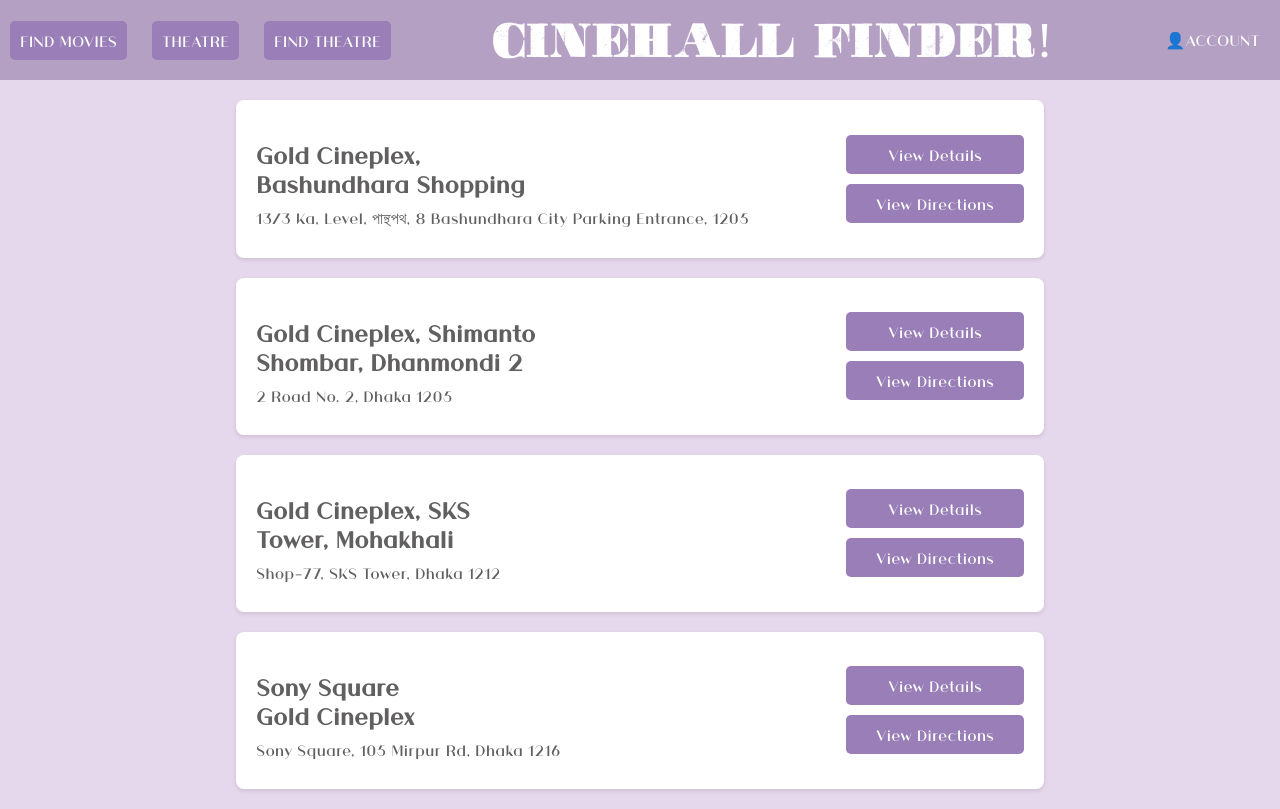
After one commit to mondrita/cineHall_finder, a Flask app: page /find_theatre in a window 1280 px wide. The commit adds this page. Run offline with Flask 3, Linux system fonts and the light colour scheme.

Commit message:
fixxing merge issues

```diff
--- a/app/routes.py
+++ b/app/routes.py
@@ -1,6 +1,6 @@
 from app import app, db
 from flask import render_template, request, redirect, url_for,flash,session,jsonify
-from app.models import User, Movie_Data, Wishlist, UserPreferences, RatingReview, hall, Seat
+from app.models import Hall_Details, User, Movie_Data, Wishlist, UserPreferences, RatingReview, hall, Seat
 from sqlalchemy.sql import text,or_,func
 from math import ceil
 
@@ -401,3 +401,16 @@ def buy_tickets(movie_title, username):
             # Redirect or render a confirmation page
     # Pass all seats to the template, including unavailable ones
     return render_template('buy_ticket.html', movie=movie, username=username, all_seats=all_seats)
+
+@app.route('/find_theatre')
+def find_theatre():
+    # Fetch all hall details from the database
+    halls = Hall_Details.query.all()
+
+    # Pass the list of hall details to the find_theatre template
+    return render_template('find_theatre.html', halls=halls)
+
+@app.route('/hall_details/<hall_name>')
+def hall_details(hall_name):
+    hall = Hall_Details.query.filter_by(hall_name=hall_name).first_or_404()
+    return render_template('hall_details.html', hall=hall)
--- a/app/templates/base1.html
+++ b/app/templates/base1.html
@@ -3,7 +3,7 @@
 <head>
     <meta charset="UTF-8">
     <meta name="viewport" content="width=device-width, initial-scale=1.0">
-    <title>Simple Navbar Website</title>
+    <title>CINEPLEX</title>
     <style>
         @font-face {
         font-family: Font1;
@@ -119,15 +119,15 @@
 </head>
 <body>
     <div class="navbar">
-
         <div class="icons">
-
             <div class="dropdown">
-                <a href="{{ url_for('search',username=username) }}" class="all-products-button">FIND MOVIES</a>
+                <a href="{{ url_for('search', username=username) }}" class="all-products-button">FIND MOVIES</a>
                 <div class="dropdown-content">
                     <a href="{{ url_for('movies_genre') }}" >GENRES</a>
                 </div>
-                <a href="{{url_for('current_movies', username=username)}}" class="all-products-button">THEATRE</a>
+                <a href="{{ url_for('current_movies', username=username) }}" class="all-products-button">THEATRE</a>
+                <a href="{{ url_for('find_theatre', username=username) }}" class="all-products-button">FIND THEATRE</a>
+<! -- ABOVE LINE NEEDS CHANGING -->
             </div>
         </div>
 
--- /dev/null
+++ b/app/templates/find_theatre.html
@@ -0,0 +1,74 @@
+{% extends "base1.html" %}
+
+{% block content %}
+<style>
+    .theatre-card {
+        background-color: white;
+        border-radius: 8px;
+        padding: 20px;
+        margin: 20px auto; /* Center the card */
+        box-shadow: 0 2px 4px rgba(0, 0, 0, 0.1);
+        display: flex;
+        align-items: center; /* Align items vertically */
+        justify-content: space-between; /* Space between content and buttons */
+        width: 60%; /* Decrease width */
+    }
+
+    .theatre-info h2 {
+        margin-bottom: 10px; /* Add some margin for spacing */
+        text-align: left; /* Right align text */
+    }
+
+    .theatre-info p {
+        text-align: left; /* Explicitly set text alignment to left */
+        margin: 10px 0; /* Keep your existing spacing */
+    }
+
+
+.theatre-button {
+    padding: 10px 15px;
+    background-color: #997eb7;
+    color: white;
+    border: none;
+    border-radius: 5px;
+    text-decoration: none;
+    cursor: pointer;
+    transition: background-color 0.3s ease;
+    display: block; /* Make buttons block to fill container width */
+    margin-bottom: 10px; /* Add space between buttons */
+    width: 100%; /* Ensure buttons fill their container */
+    text-align: center; /* Center-align the text inside the button */
+}
+
+
+    .theatre-button:last-child {
+        margin-bottom: 0; /* Remove margin from the last button */
+    }
+
+    .theatre-button:hover {
+        background-color: #552f64;
+    }
+
+    .button-container {
+        display: flex;
+        flex-direction: column; /* Stack buttons vertically */
+        align-items: flex-end; /* Align buttons to the right */
+    }
+</style>
+
+<div class="content">
+    {% for hall in halls %}
+    <div class="theatre-card">
+        <div class="theatre-info">
+            <h2>{{ hall.hall_name }}</h2>
+            <p>{{ hall.location }}</p>
+        </div>
+        <div class="button-container">
+            <a href="{{ url_for('hall_details', hall_name=hall.hall_name) }}" class="theatre-button">View Details</a>
+
+            <a href="{{ hall.direction }}" target="_blank" class="theatre-button">View Directions</a>
+        </div>
+    </div>
+    {% endfor %}
+</div>
+{% endblock %}
```
Also changed, not shown: app/models.py (+13 -0 lines), app/templates/hall_details.html (added, +74 -0 lines), instance/theatre.db.
